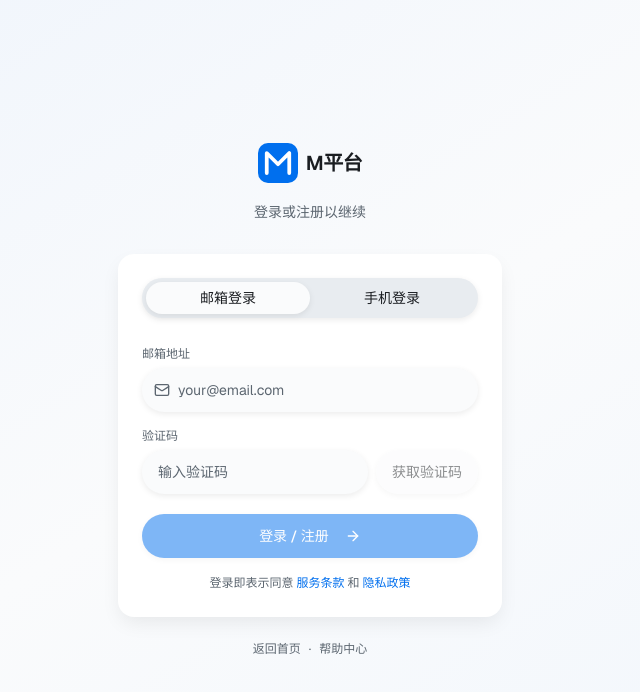
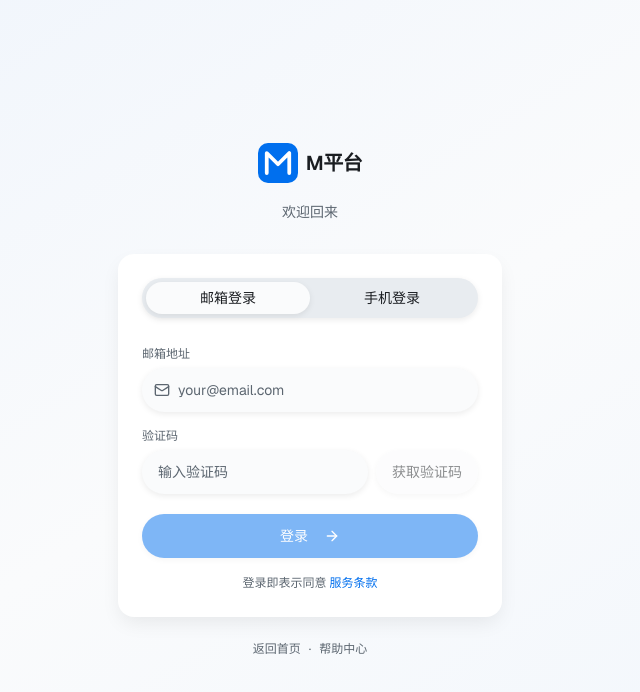
Before and after one commit to Nanqin112233/v0-m, a Next.js app: page /login in a window 1280 px wide. Shown: the top 692 px of the page, without its empty margins (330-970 px from the left). Built offline with nearby package versions, Linux system fonts and the light colour scheme.

Commit message:
feat: simplify login page copy\n\nUpdate login page to be more concise and remove registration hints.

```diff
--- a/app/login/page.tsx
+++ b/app/login/page.tsx
@@ -67,7 +67,7 @@ export default function LoginPage() {
             <Logo size="lg" />
           </Link>
           <p className="mt-3 text-sm text-muted-foreground">
-            登录或注册以继续
+            欢迎回来
           </p>
         </div>
 
@@ -193,7 +193,7 @@ export default function LoginPage() {
                 </>
               ) : (
                 <>
-                  登录 / 注册
+                  登录
                   <ArrowRight className="ml-2 h-4 w-4" />
                 </>
               )}
@@ -205,10 +205,6 @@ export default function LoginPage() {
             登录即表示同意{" "}
             <Link href="/terms" className="text-primary hover:underline">
               服务条款
-            </Link>
-            {" "}和{" "}
-            <Link href="/privacy" className="text-primary hover:underline">
-              隐私政策
             </Link>
           </p>
         </div>
```
